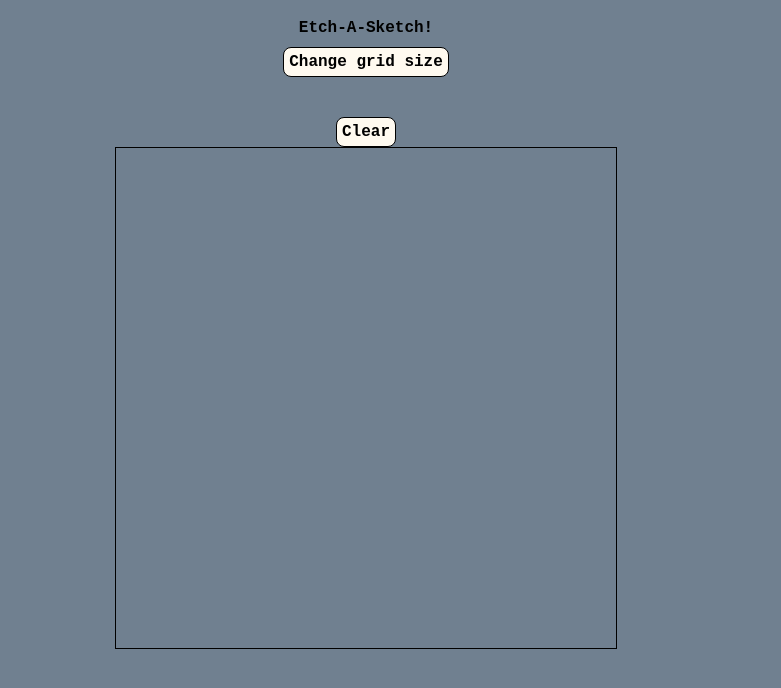
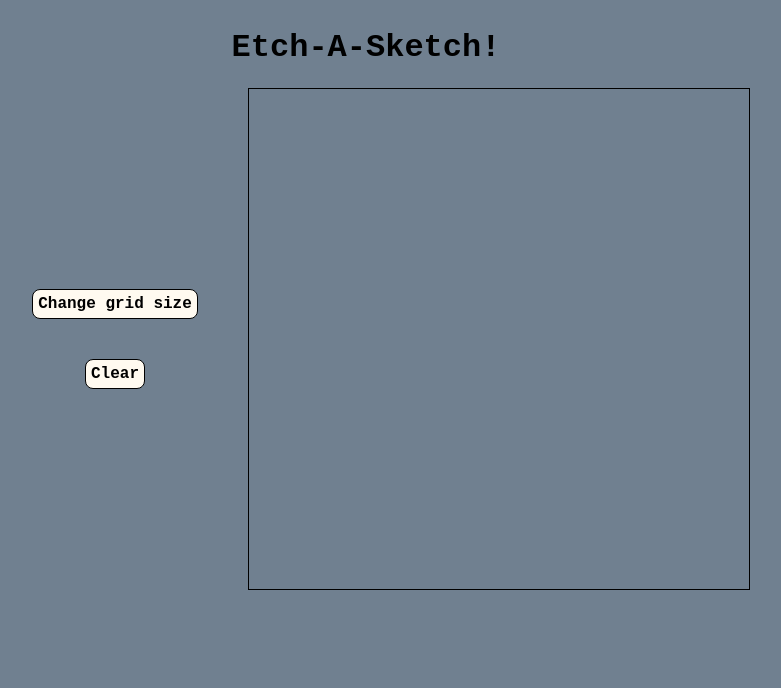
Before and after one commit to vigilancebrandon/etch-a-sketch, a plain HTML site: page index.html in a window 1280 px wide. Shown: the whole page, without its empty margins (274-1055 px from the left). Drawn offline with Linux system fonts and the light colour scheme.

Commit message:
Add permanent HTML elements, clean up CSS

```diff
--- a/index.html
+++ b/index.html
@@ -8,6 +8,12 @@
   </head>
     <body>
       <h1>Etch-A-Sketch!</h1>
-      <div class="container"></div>
+      <div id="container">
+        <div id="buttons-div">
+          <button id="size-button">Change grid size</button>
+          <button id="clear-button">Clear</button>
+        </div>
+        <div id="grid-box"></div>
+      </div>
     </body>
 </html>
--- a/script.js
+++ b/script.js
@@ -1,19 +1,8 @@
 let body = document.querySelector("body");
-let btnsDiv = document.createElement("div");
-let sizeBtn = document.createElement("button");
-let clearBtn = document.createElement("button");
-let container = document.querySelector(".container");
-
-sizeBtn.classList = "btn";
-sizeBtn.textContent = "Change grid size";
-clearBtn.classList = "btn";
-clearBtn.textContent = "Clear";
-
-btnsDiv.id = "buttons-div";
-
-container.before(btnsDiv);
-btnsDiv.appendChild(sizeBtn);
-btnsDiv.appendChild(clearBtn);
+let btnsDiv = document.querySelector("#buttons-div");
+let sizeBtn = document.querySelector("#size-button");
+let clearBtn = document.querySelector("#clear-button");
+let gridBox = document.querySelector("#grid-box");
 
 function clearGrid() {
   for (const row of document.querySelectorAll(".row")) {
@@ -24,7 +13,7 @@ function clearGrid() {
 function makeRows(gridSize) {
   for (let i = 0; i < gridSize; i++) {
     let row = document.createElement("div");
-    container.appendChild(row);
+    gridBox.appendChild(row);
     row.classList = "row";
   }
 }
@@ -42,7 +31,7 @@ function makeCols(gridSize) {
   }
 }
 
-//Prevents coloring entire rows or entire container black, a bug from using event delegation
+//Prevents coloring entire rows or entire gridBox black, a bug from using event delegation
 function addListeners() {
   for (col of document.querySelectorAll(".col")) {
     col.addEventListener("mouseover", (event) => {
--- a/styles.css
+++ b/styles.css
@@ -1,6 +1,5 @@
 * {
   font-family:'Courier New', Courier, monospace;
-  font-size: medium;
   font-weight: 800;
 }
 
@@ -12,14 +11,21 @@ body {
   background-color: slategray;
 }
 
+#container {
+  display: flex;
+  flex-direction: row;
+}
+
 #buttons-div {
   display: flex;
   flex-direction: column;
-  justify-content: space-around;
+  justify-content: center;
+  align-items: center;
   gap: 40px;
+  padding: 50px;
 }
 
-.container {
+#grid-box {
   display: flex;
   height: 500px;
   width: 500px;
@@ -27,24 +33,24 @@ body {
   border: 1px solid black;
 }
 
-.container > .row {
+.row {
   display: flex;
   width: 100%;
   /*border: 0.5px solid purple;*/
 }
 
-.row > .col {
+.col {
   flex-grow: 1;
   width: 6.25%;
   /*border: 0.5px solid blue;*/
 }
 
 button {
-  margin: auto;
-  gap: 40px;
+  width: max-content;
   background-color: floralwhite;
   box-shadow: none;
   border: solid black 1px;
   border-radius: 0.5em;
   padding: 5px;
+  font-size: medium;
 }
```
